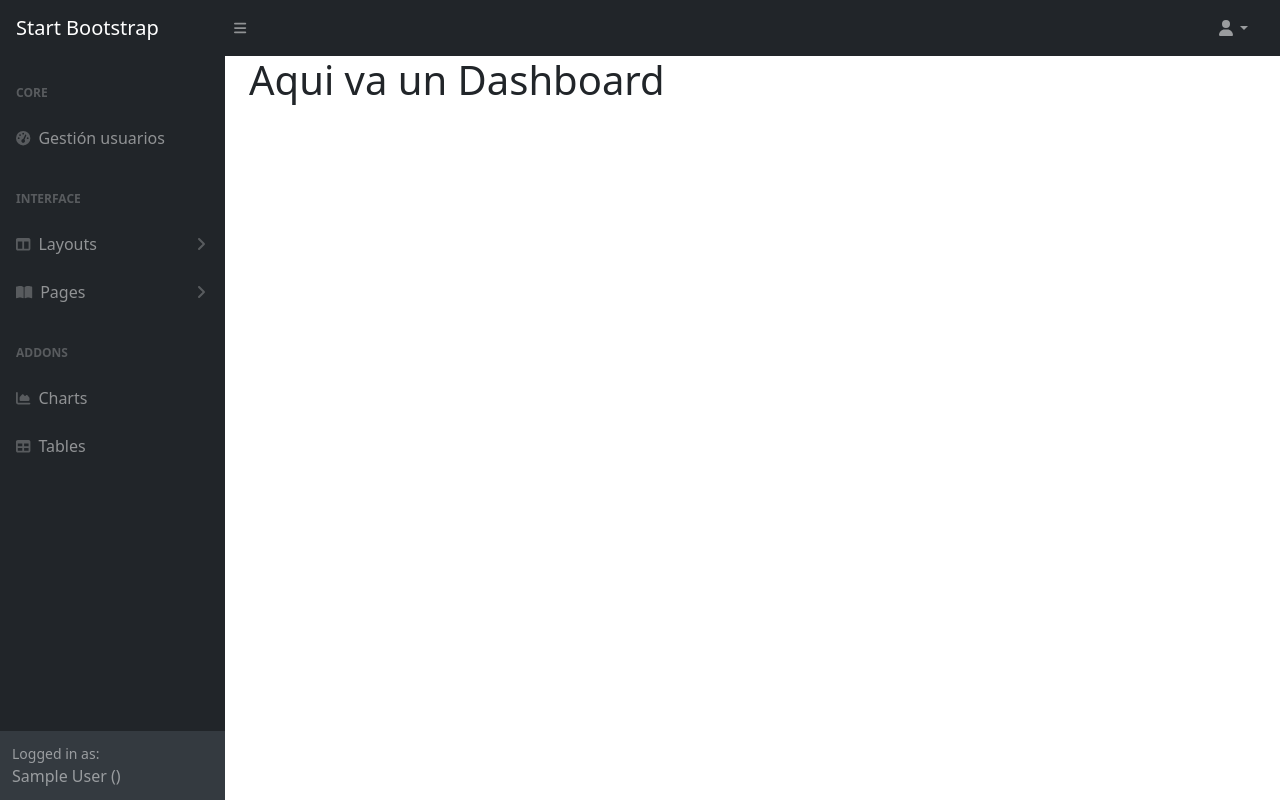
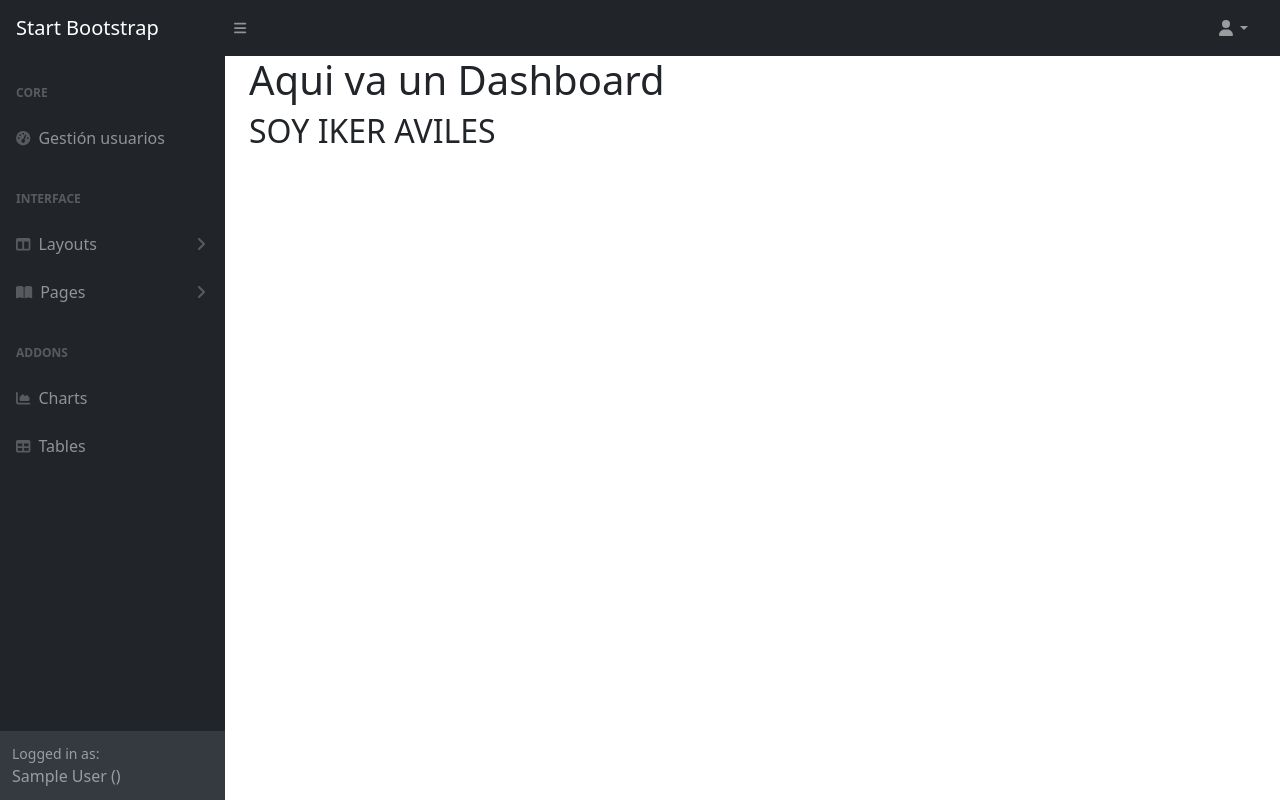
Before and after one commit to carlos-vega-instipp/centromedico, a Django app: page /application/home/ in a window 1280 px wide. Run offline with Django 5.2, Linux system fonts and the light colour scheme; the visitor is signed in with stand-in values (Sample User, id 1); some libraries are stand-ins or nearby versions.

Commit message:
PUSE MI NOMBRE

```diff
--- a/application/templates/application/home.html
+++ b/application/templates/application/home.html
@@ -7,6 +7,7 @@
     <main>
         <div class="container-fluid px-4">
             <h1>Aqui va un Dashboard</h1>
+            <h2>SOY IKER AVILES</h2>
         </div>
     </main>
 </div>
```
